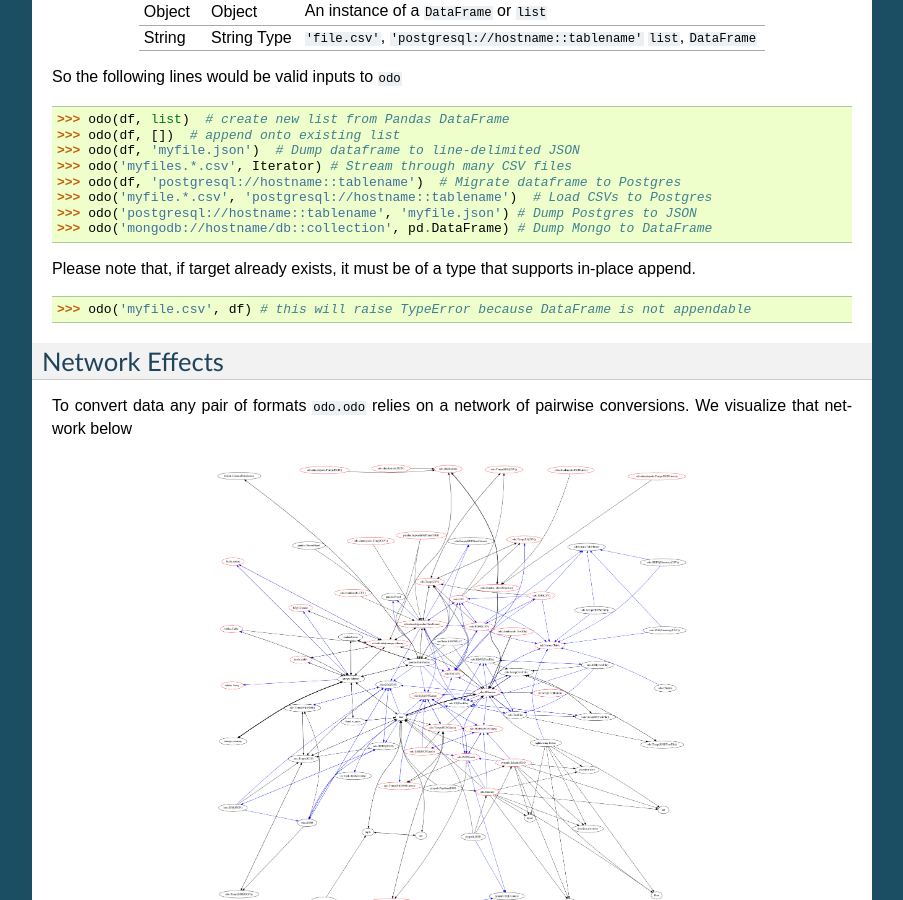
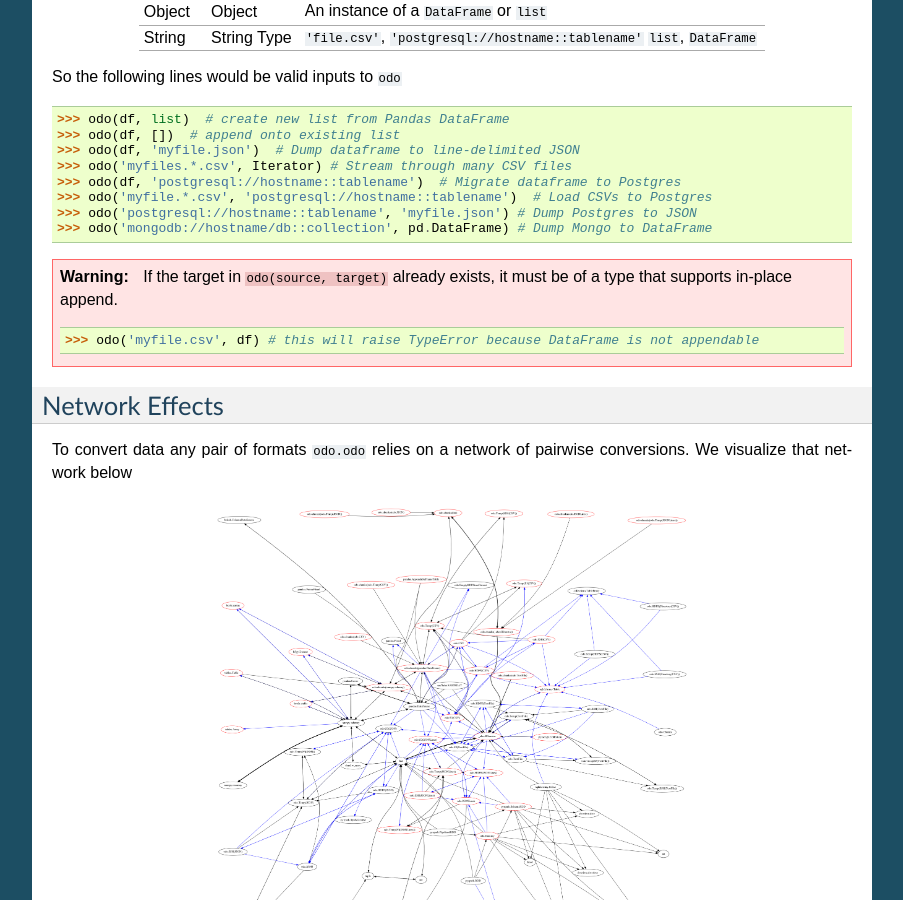
Before and after one commit to blaze/odo, a Sphinx documentation site: the page built from docs/source/overview.rst, in a window 1280 px wide and 900 px high, scrolled down 428 px. Shown: the whole window, without its empty margins (198-1101 px from the left). Built offline with Sphinx 7.4.7, drawn with Linux system fonts in a browser that asks for light colours.

Commit message:
Make the doc a warning

```diff
--- a/docs/source/overview.rst
+++ b/docs/source/overview.rst
@@ -43,12 +43,14 @@ So the following lines would be valid inputs to ``odo``
    >>> odo('postgresql://hostname::tablename', 'myfile.json') # Dump Postgres to JSON
    >>> odo('mongodb://hostname/db::collection', pd.DataFrame) # Dump Mongo to DataFrame
 
-Please note that, if target already exists, it must be of a type that
-supports in-place append.
+.. warning::
 
-.. code-block:: python
+   If the target in ``odo(source, target)`` already exists, it must be of a type that
+   supports in-place append.
 
-   >>> odo('myfile.csv', df) # this will raise TypeError because DataFrame is not appendable
+   .. code-block:: python
+
+      >>> odo('myfile.csv', df) # this will raise TypeError because DataFrame is not appendable
 
 Network Effects
 ---------------
```
